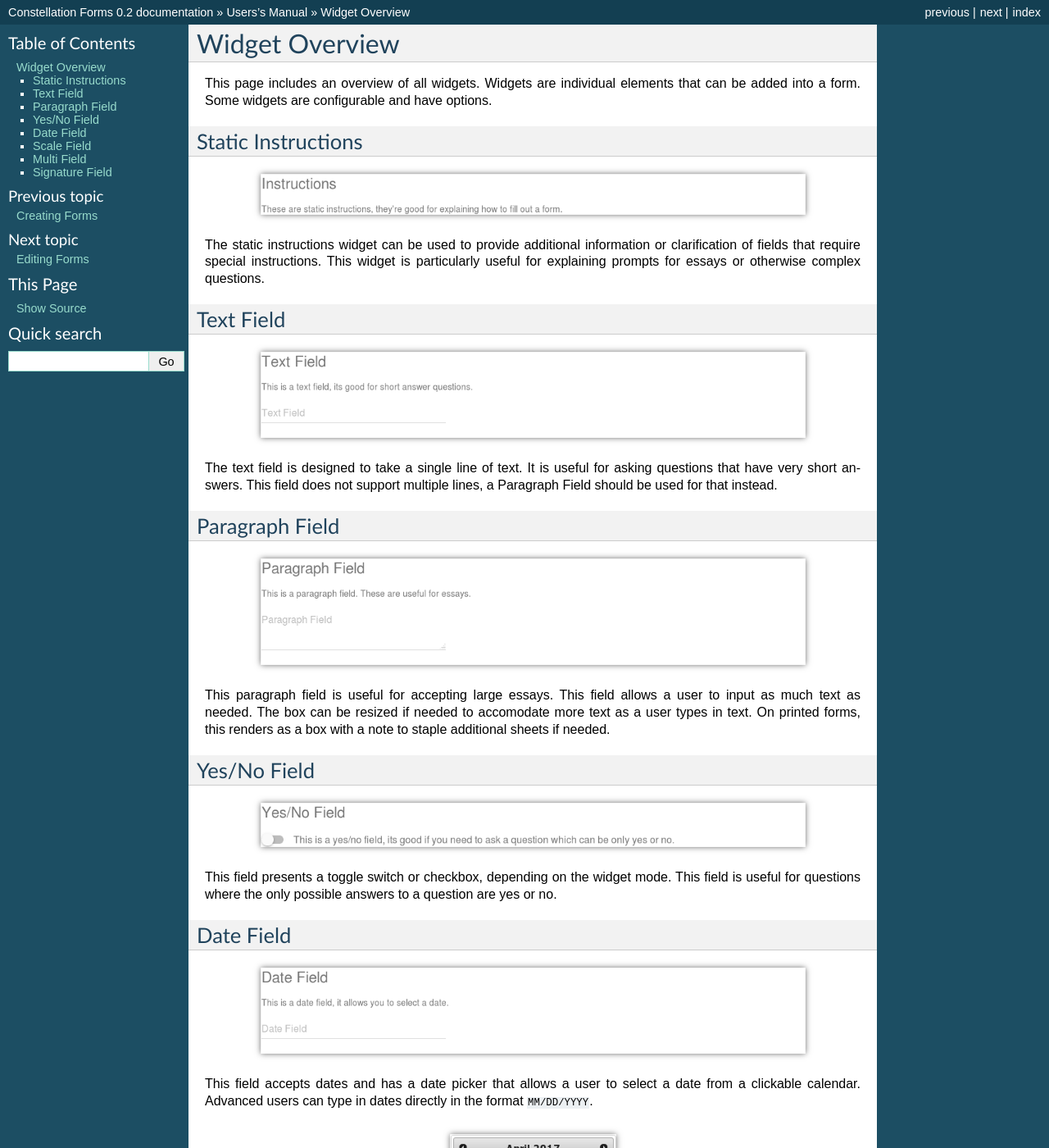
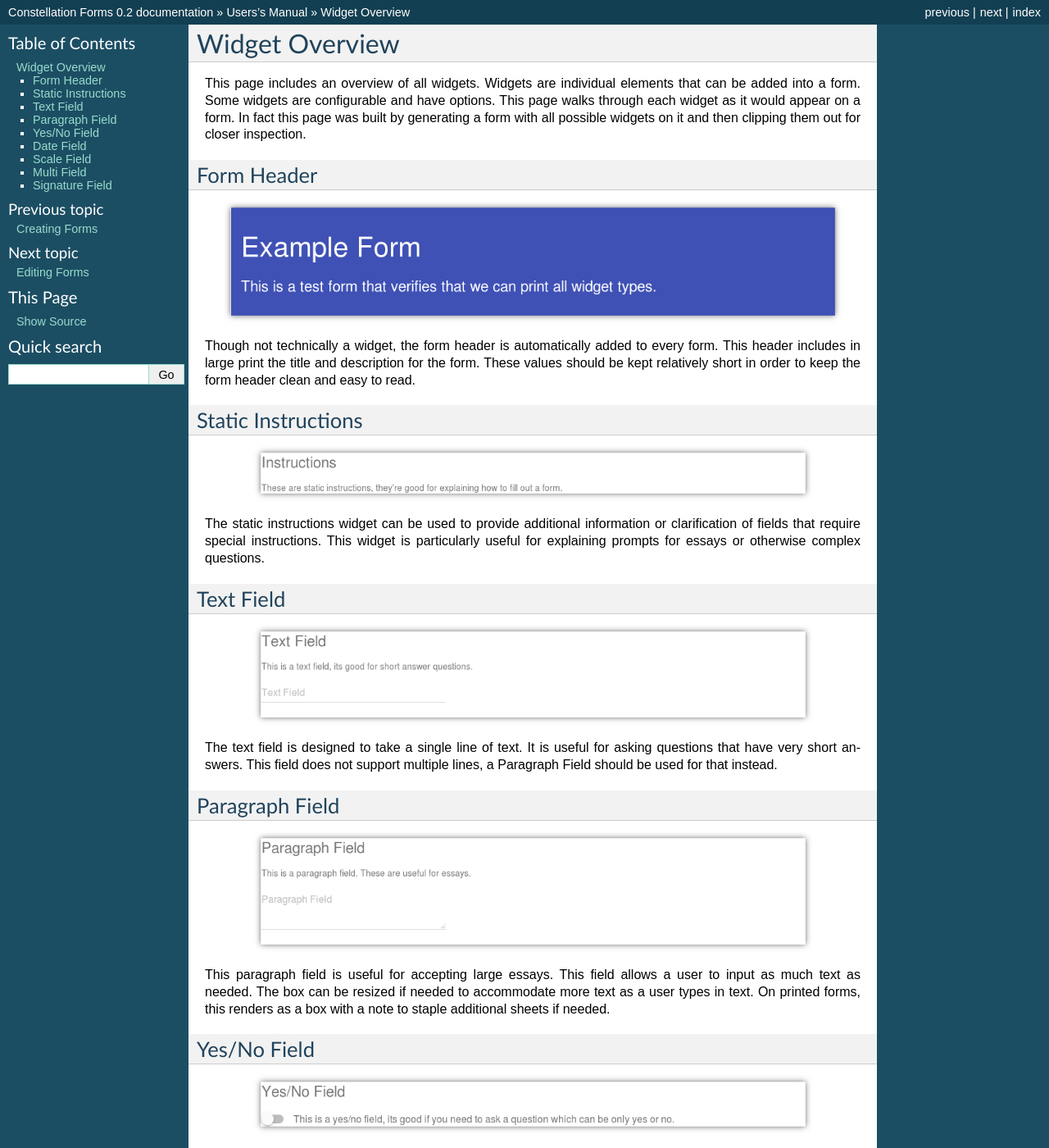
Before and after one commit to ConstellationApps/Forms, a Sphinx documentation site: the page built from docs/user/widget-overview.rst, in a window 1280 px wide and 1400 px high. Shown: the whole window at 82% size. Built offline with Sphinx 7.4.7, drawn with Linux system fonts in a browser that asks for light colours; some of the changed text lies outside the part shown.

Commit message:
Add form header to the widgets page

```diff
--- a/docs/user/widget-overview.rst
+++ b/docs/user/widget-overview.rst
@@ -3,7 +3,23 @@ Widget Overview
 
 This page includes an overview of all widgets.  Widgets are individual
 elements that can be added into a form.  Some widgets are configurable
-and have options.
+and have options.  This page walks through each widget as it would
+appear on a form.  In fact this page was built by generating a form
+with all possible widgets on it and then clipping them out for closer
+inspection.
+
+
+Form Header
+-----------
+
+.. image:: img/widget_header.png
+   :scale: 75%
+   :align: center
+
+Though not technically a widget, the form header is automatically
+added to every form.  This header includes in large print the title
+and description for the form.  These values should be kept relatively
+short in order to keep the form header clean and easy to read.
 
 
 Static Instructions
@@ -41,7 +57,7 @@ Paragraph Field
 
 This paragraph field is useful for accepting large essays.  This field
 allows a user to input as much text as needed.  The box can be resized
-if needed to accomodate more text as a user types in text.  On printed
+if needed to accommodate more text as a user types in text.  On printed
 forms, this renders as a box with a note to staple additional sheets
 if needed.
 
```
Also changed, not shown: other parts of docs/user/widget-overview.rst (+3 -3 lines), docs/user/img/widget_header.png (added).
